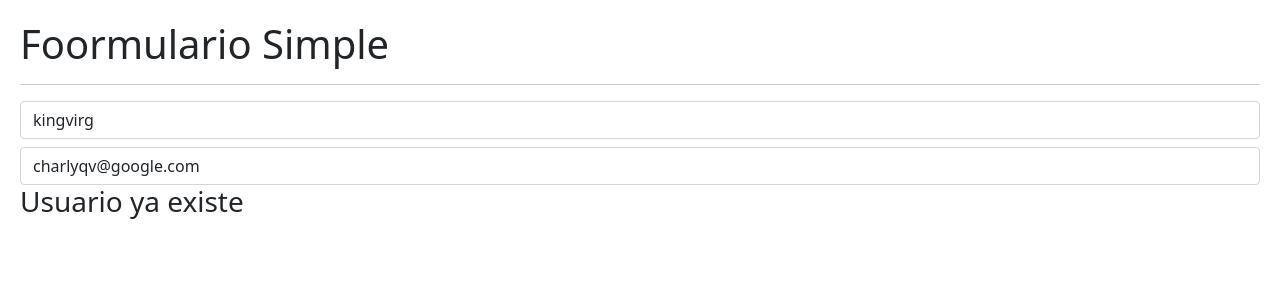
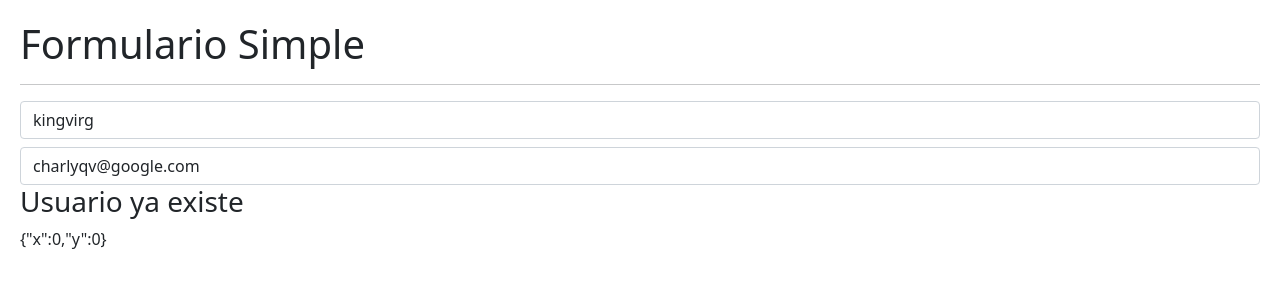
Before and after one commit to Charlyqv/05-hook-app, a React (Vite) app: page / in a window 1280 px wide. Shown: the top 300 px of the page. Built offline with nearby package versions, Linux system fonts and the light colour scheme.

Commit message:
useEffect - Precauciones

```diff
--- a/src/02-useEffect/Message.jsx
+++ b/src/02-useEffect/Message.jsx
@@ -1,12 +1,21 @@
-import { useEffect } from "react"
+import { useEffect, useState } from "react"
 
 export const Message = () => {
 
+  const [coords, setCoords] = useState({ x: 0, y: 0});
+
   useEffect(() => {
-    console.log('Message Mounted');
+
+
+    const onMouseMove = ( { x , y } ) => {
+      // const coords = { x , y};
+      setCoords({x, y})
+    }
+
+    window.addEventListener( 'mousemove', onMouseMove);
 
     return () => {
-      console.log('Message Unmounted');
+      window.removeEventListener( 'mousemove', onMouseMove);
     }
   }, [])
 
@@ -14,6 +23,7 @@ export const Message = () => {
   return (
     <>
       <h3>Usuario ya existe</h3>
+      { JSON.stringify( coords ) }
 
     </>
   )
--- a/src/02-useEffect/SimpleForm.jsx
+++ b/src/02-useEffect/SimpleForm.jsx
@@ -32,7 +32,7 @@ export const SimpleForm = () => {
 
   return (
     <>
-      <h1>Foormulario Simple</h1>
+      <h1>Formulario Simple</h1>
       <hr />
 
       <input
```
